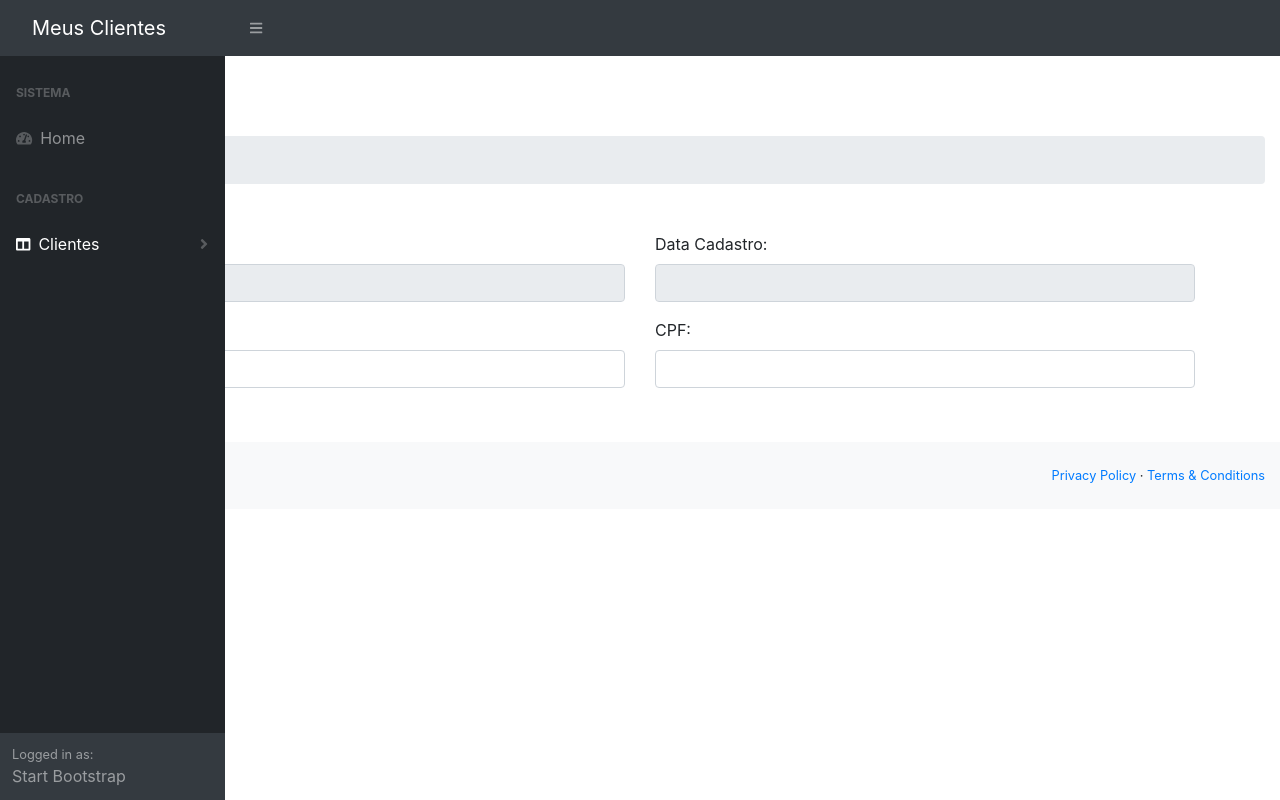
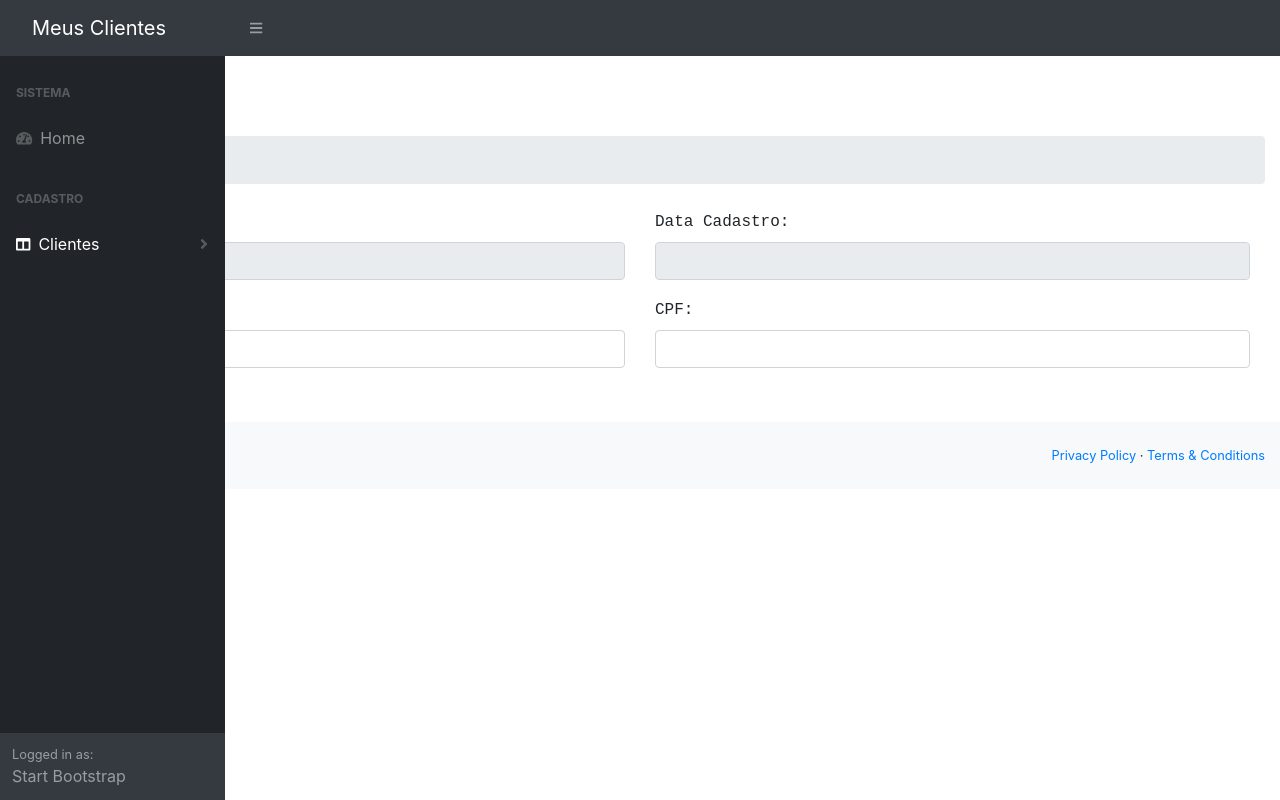
Before and after one commit to IandraLMA/ProjectMomo, an Angular app: page /clientes-form in a window 1280 px wide. Built offline with nearby package versions, Linux system fonts and the light colour scheme.

Commit message:
commit formulario clientes

```diff
--- a/package.json
+++ b/package.json
@@ -30,9 +30,9 @@
     "@angular/cli": "~9.1.1",
     "@angular/compiler-cli": "~9.1.1",
     "@angular/language-service": "~9.1.1",
-    "@types/node": "^12.11.1",
     "@types/jasmine": "~3.5.0",
     "@types/jasminewd2": "~2.0.3",
+    "@types/node": "^12.11.1",
     "codelyzer": "^5.1.2",
     "jasmine-core": "~3.5.0",
     "jasmine-spec-reporter": "~4.2.1",
--- a/src/app/clientes/clientes-form/clientes-form.component.css
+++ b/src/app/clientes/clientes-form/clientes-form.component.css
@@ -0,0 +1,3 @@
+.form-group label{
+    font-family: monospace;
+}
--- a/src/app/clientes/clientes-form/clientes-form.component.html
+++ b/src/app/clientes/clientes-form/clientes-form.component.html
@@ -2,19 +2,19 @@
 <ol class="breadcrumb mb-4">
     <li class="breadcrumb-item active">Cadastro</li>
 </ol>
-<div class="container">
-    {{cliente.nome}}
+<form #clienteForm="ngForm" (ngSubmit)="onSubmit()">
+<div class="container-fluid">
     <div class="row">
         <div class="col-md-6">
             <div class="form-group">
                 <label>ID:</label>
-                <input disabled="true" type="text" class="form-control" />
+                <input disabled="true" type="text" class="form-control" [ngModel]="cliente.id" name="id"/>
             </div>
         </div>
         <div class="col-md-6">
             <div class="form-group">
                 <label>Data Cadastro:</label>
-                <input disabled="true" type="text" class="form-control" />
+                <input disabled="true" type="text" class="form-control" [ngModel]="cliente.dataCadastro" name="dataCadastro" />
             </div>
         </div>
     </div>
@@ -22,22 +22,22 @@
         <div class="col-md-6">
             <div class="form-group">
                 <label>Nome:</label>
-                <input type="text" class="form-control" [(ngModel)]="cliente.nome" />
+                <input type="text" class="form-control" [(ngModel)]="cliente.nome" name="nome"/>
             </div>
         </div>
         <div class="col-md-6">
             <div class="form-group">
                 <label>CPF:</label>
-                <input type="text" class="form-control" />
+                <input type="text" class="form-control" [(ngModel)]="cliente.cpf" name="cpf"/>
             </div>
         </div>
     </div>
     <div class="row">
         <div class="col-md-2">
-            <button type="submit" class="btn btn-success" (click)="clicar()">
+            <button type="submit" class="btn btn-success">
                 <i class="fa fa-save"></i> Salvar
             </button>
-
         </div>
     </div>
 </div>
+</form>
--- a/src/app/clientes/clientes-form/clientes-form.component.ts
+++ b/src/app/clientes/clientes-form/clientes-form.component.ts
@@ -10,16 +10,14 @@ import { Cliente } from '../cliente';
 export class ClientesFormComponent implements OnInit {
 
   cliente: Cliente;
-  nome: string;
+
   constructor() {
     this.cliente = new Cliente();
-    this.nome = "momo";
-    this.cliente.nome = "Rodrigo";
   }
 
   ngOnInit(): void {
   }
-  clicar(): void {
-    console.log("cliquei");
+  onSubmit(): void {
+    console.log(this.cliente.nome);
   }
 }
```
Also changed, not shown: 1 other file (tests, documents, lock files or other folders).
